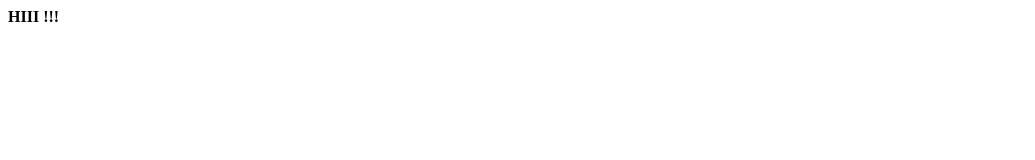
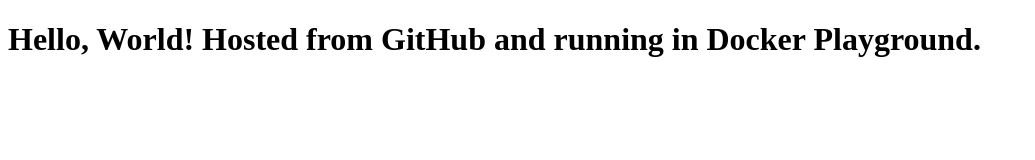
Before and after one commit to SayedAdnanDev/HiPage, a plain HTML site: page hi.html in a window 1280 px wide. Shown: the whole page, without its empty margins (0-1035 px from the left). Drawn offline with Linux system fonts and the light colour scheme.

Commit message:
added html

```diff
--- a/hi.html
+++ b/hi.html
@@ -1 +1,9 @@
-<b>HIII !!!</b>
+<!DOCTYPE html>
+<html>
+<head>
+    <title>My Dockerized HTML Page</title>
+</head>
+<body>
+    <h1>Hello, World! Hosted from GitHub and running in Docker Playground.</h1>
+</body>
+</html>
```
